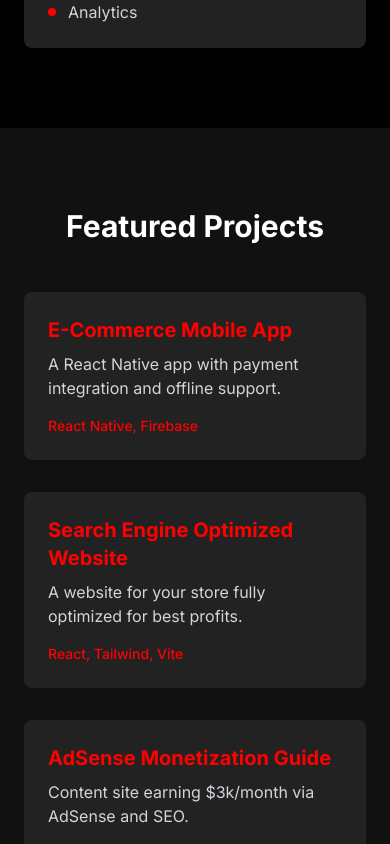
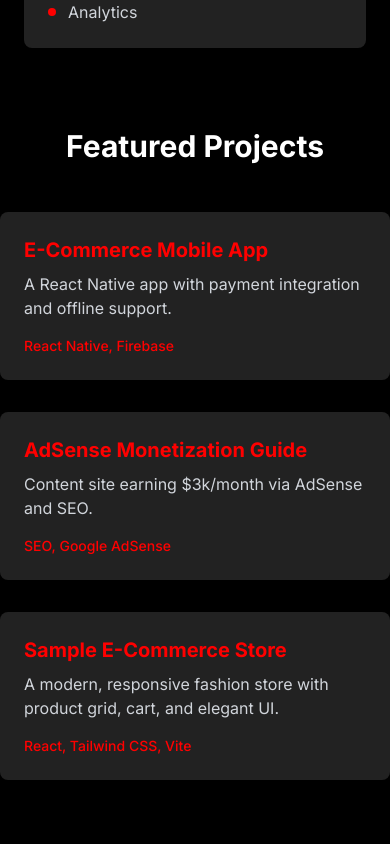
Before and after one commit to Spearfisher64/Ege-website, a React (Vite) app: page / in a window 390 px wide. Shown: the part 1820-2664 px from the top of the page. Built offline with nearby package versions, Linux system fonts and the light colour scheme.

Commit message:
Sample Store Added

```diff
--- a/src/App.jsx
+++ b/src/App.jsx
@@ -8,6 +8,7 @@ import BlogPage from "./components/BlogPage";
 import Contact from "./components/Contact";
 import BackToTop from "./components/BackToTop";
 import SocialIcons from "./components/SocialIcons";
+import ProjectPage from "./components/ProjectPage";
 
 function App() {
   return (
@@ -32,7 +33,7 @@ function App() {
 
           {/* Blog Post Page */}
           <Route path="/blog/:slug" element={<BlogPage />} />
-
+          <Route path="/projects/:slug" element={<ProjectPage />} />
           {/* Redirect any unknown route to home */}
           <Route path="*" element={<Hero />} />
         </Routes>
--- /dev/null
+++ b/src/components/ProjectPage.jsx
@@ -0,0 +1,131 @@
+import { useState } from "react";
+import { useParams } from "react-router-dom";
+import { Link } from "react-router-dom";
+
+// Import your store demo content
+import StoreDemoContent from "./StoreDemoContent";
+
+const projects = {
+  "luxe-store": {
+    title: "LUXE Fashion Store",
+    description:
+      "A modern, responsive e-commerce frontend built with React & Tailwind CSS. Designed for performance, conversion, and elegance.",
+    role: "Frontend Development, UI/UX Design",
+    tech: "React, Vite, Tailwind CSS",
+    image:
+      "https://images.unsplash.com/photo-1441986300917-64674bd600d8?ixlib=rb-4.0.3&auto=format&fit=crop&w=1200&q=80",
+    liveUrl: "#", // Replace later
+    githubUrl: "#",
+  },
+  "ecommerce-app": {
+    title: "E-Commerce Mobile App",
+    description:
+      "A cross-platform mobile app with cart, payments, and offline sync using React Native and Firebase.",
+    role: "Mobile Development, Backend Integration",
+    tech: "React Native, Firebase, Stripe",
+    image:
+      "https://images.unsplash.com/photo-1567401893414-76b7b1e5a7a5?ixlib=rb-4.0.3&auto=format&fit=crop&w=1200&q=80",
+  },
+  "seo-dashboard": {
+    title: "SEO Dashboard",
+    description:
+      "A real-time analytics dashboard for tracking keyword rankings, backlinks, and organic traffic.",
+    role: "Full-Stack Development",
+    tech: "React, Tailwind, Vite, REST API",
+    image:
+      "https://images.unsplash.com/photo-1551288049-bebda4e38f71?ixlib=rb-4.0.3&auto=format&fit=crop&w=1200&q=80",
+  },
+  "adsense-guide": {
+    title: "AdSense Monetization Guide",
+    description:
+      "A high-traffic content site earning $3k/month through strategic SEO and AdSense optimization.",
+    role: "SEO Strategy, AdSense Optimization, Content Planning",
+    tech: "SEO, Google AdSense, WordPress",
+    image:
+      "https://images.unsplash.com/photo-1460925895917-afdab827c52f?ixlib=rb-4.0.3&auto=format&fit=crop&w=1200&q=80",
+  },
+};
+
+const ProjectPage = () => {
+  const { slug } = useParams();
+  const project = projects[slug];
+
+  if (!project) {
+    return (
+      <section className="py-20 px-6 md:px-16 text-center">
+        <h2 className="text-2xl text-gray-400">Project not found</h2>
+        <Link
+          to="/#projects"
+          className="text-primary hover:underline mt-4 inline-block"
+        >
+          ← Back to Projects
+        </Link>
+      </section>
+    );
+  }
+
+  return (
+    <section className="py-16 px-6 md:px-16 max-w-6xl mx-auto">
+      <Link
+        to="/#projects"
+        className="text-primary hover:underline mb-6 inline-block text-sm"
+      >
+        ← Back to Projects
+      </Link>
+
+      <article data-aos="fade-up">
+        {/* Hero */}
+        <div className="mb-10">
+          <h1 className="text-3xl md:text-4xl font-bold mb-4">
+            {project.title}
+          </h1>
+          <p className="text-gray-300 text-lg mb-6">{project.description}</p>
+          <img
+            src={project.image}
+            alt={project.title}
+            className="w-full h-64 md:h-96 object-cover rounded-lg mb-8"
+          />
+        </div>
+
+        {/* Details */}
+        <div className="grid md:grid-cols-2 gap-10 mb-12">
+          <div>
+            <h3 className="text-xl font-bold text-primary mb-3">Role</h3>
+            <p className="text-gray-300">{project.role}</p>
+          </div>
+          <div>
+            <h3 className="text-xl font-bold text-primary mb-3">
+              Technologies
+            </h3>
+            <p className="text-gray-300 font-mono text-sm">{project.tech}</p>
+          </div>
+        </div>
+
+        {/* Store Demo Content (Only for luxe-store) */}
+        {slug === "luxe-store" && <StoreDemoContent />}
+
+        {/* Action Buttons */}
+        <div className="flex flex-wrap gap-4 mt-10">
+          <a
+            href={project.liveUrl}
+            target="_blank"
+            rel="noopener noreferrer"
+            className="bg-primary text-black px-6 py-2 rounded font-semibold hover:bg-primary-dark transition"
+          >
+            View Live
+          </a>
+          <a
+            href={project.githubUrl}
+            target="_blank"
+            rel="noopener noreferrer"
+            className="border border-primary px-6 py-2 rounded font-semibold hover:bg-primary hover:text-black transition"
+          >
+            View Code
+          </a>
+        </div>
+      </article>
+    </section>
+  );
+};
+
+export default ProjectPage;
--- a/src/components/Projects.jsx
+++ b/src/components/Projects.jsx
@@ -1,3 +1,5 @@
+import { Link } from "react-router-dom";
+
 const Projects = () => {
   const projects = [
     {
@@ -6,19 +8,20 @@ const Projects = () => {
       tech: "React Native, Firebase",
     },
     {
-      title: "Search Engine Optimized Website",
-      desc: "A website for your store fully optimized for best profits.",
-      tech: "React, Tailwind, Vite",
-    },
-    {
       title: "AdSense Monetization Guide",
       desc: "Content site earning $3k/month via AdSense and SEO.",
       tech: "SEO, Google AdSense",
     },
+    {
+      title: "Sample E-Commerce Store",
+      desc: "A modern, responsive fashion store with product grid, cart, and elegant UI.",
+      tech: "React, Tailwind CSS, Vite",
+      link: "/projects/luxe-store",
+    },
   ];
 
   return (
-    <section id="projects" className="py-20 px-6 md:px-16 bg-gray-dark">
+    <section id="projects" cælassName="py-20 px-6 md:px-16 bg-gray-dark">
       <h2 className="text-3xl md:text-4xl font-bold mb-12 text-center">
         Featured Projects
       </h2>
@@ -30,11 +33,13 @@ const Projects = () => {
             data-aos="zoom-in"
             data-aos-delay={index * 150}
           >
-            <h3 className="text-xl font-bold text-primary mb-2">
-              {project.title}
-            </h3>
-            <p className="text-gray-300 mb-4">{project.desc}</p>
-            <p className="text-sm text-primary font-medium">{project.tech}</p>
+            <Link to={project.link} className="block">
+              <h3 className="text-xl font-bold text-primary mb-2 hover:underline">
+                {project.title}
+              </h3>
+              <p className="text-gray-300 mb-4">{project.desc}</p>
+              <p className="text-sm text-primary font-medium">{project.tech}</p>
+            </Link>
           </div>
         ))}
       </div>
--- /dev/null
+++ b/src/components/StoreDemoContent.jsx
@@ -0,0 +1,120 @@
+// src/components/StoreDemoContent.jsx
+
+import { useState } from "react";
+
+const StoreDemoContent = () => {
+  const [cart, setCart] = useState([]);
+
+  const products = [
+    {
+      id: 1,
+      name: "Minimalist Leather Jacket",
+      price: 299,
+      image:
+        "https://images.unsplash.com/photo-1562156075-7cf9b1dbc76e?ixlib=rb-4.0.3&auto=format&fit=crop&w=800&q=80",
+      new: true,
+    },
+    {
+      id: 2,
+      name: "Premium Wool Turtleneck",
+      price: 149,
+      image:
+        "https://images.unsplash.com/photo-1576566588028-4147f3842f27?ixlib=rb-4.0.3&auto=format&fit=crop&w=800&q=80",
+    },
+    {
+      id: 3,
+      name: "Handcrafted Black Boots",
+      price: 349,
+      image:
+        "https://images.unsplash.com/photo-1543163588028-4147f3842f22?ixlib=rb-4.0.3&auto=format&fit=crop&w=800&q=80",
+      sale: true,
+      discount: 20,
+    },
+    {
+      id: 4,
+      name: "Modern Oversized Sunglasses",
+      price: 89,
+      image:
+        "https://images.unsplash.com/photo-1511499767150-a48a237f0083?ixlib=rb-4.0.3&auto=format&fit=crop&w=800&q=80",
+    },
+  ];
+
+  const addToCart = (product) => {
+    setCart([...cart, product]);
+    alert(`${product.name} added to cart!`);
+  };
+
+  const formatPrice = (price) => `$${price.toFixed(2)}`;
+
+  return (
+    <div className="mt-16 pt-12">
+      <h2 className="text-3xl font-semibold mb-8 text-center tracking-tight">
+        The Sample Collection
+      </h2>
+
+      <div className="grid grid-cols-1 sm:grid-cols-2 lg:grid-cols-4 gap-6 max-w-6xl mx-auto">
+        {products.map((product) => (
+          <div
+            key={product.id}
+            className="group bg-white rounded-2xl overflow-hidden shadow-sm hover:shadow-xl transition-all duration-500 transform hover:-translate-y-1 border border-gray-100"
+          >
+            {/* Image */}
+            <div className="relative overflow-hidden">
+              <img
+                src={product.image}
+                alt={product.name}
+                className="w-full h-64 object-cover transform group-hover:scale-105 transition-transform duration-700"
+              />
+              {product.new && (
+                <span className="absolute top-4 left-4 bg-black text-white text-xs px-3 py-1 rounded-full font-medium tracking-wider animate-pulse">
+                  NEW
+                </span>
+              )}
+              {product.sale && (
+                <span className="absolute top-4 left-4 bg-white text-gray-800 text-xs px-3 py-1 rounded-full font-bold shadow-md border">
+                  -{product.discount}%
+                </span>
+              )}
+            </div>
+
+            {/* Info */}
+            <div className="p-5">
+              <h3 className="text-lg font-medium text-gray-900 group-hover:text-primary transition-colors">
+                {product.name}
+              </h3>
+              <div className="flex items-center justify-between mt-2">
+                <span className="text-lg font-semibold text-gray-900">
+                  {product.sale
+                    ? formatPrice(product.price * 0.8)
+                    : formatPrice(product.price)}
+                </span>
+                {product.sale && (
+                  <span className="text-sm text-gray-500 line-through">
+                    {formatPrice(product.price)}
+                  </span>
+                )}
+              </div>
+
+              {/* Add to Cart Button */}
+              <button
+                onClick={() => addToCart(product)}
+                className="w-full mt-4 bg-gray-900 text-white py-2.5 rounded-xl font-medium hover:bg-black hover:shadow-md transition-all duration-300 transform hover:scale-105 focus:outline-none"
+              >
+                Add to Cart
+              </button>
+            </div>
+          </div>
+        ))}
+      </div>
+
+      {/* Subtle CTA */}
+      <div className="text-center mt-16">
+        <p className="text-gray-500 text-sm">
+          Free shipping on orders over $200 • 30-day return policy
+        </p>
+      </div>
+    </div>
+  );
+};
+
+export default StoreDemoContent;
```
Also changed, not shown: src/components/store/StoreDemo.jsx (deleted).
